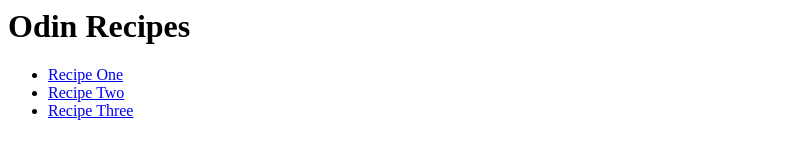
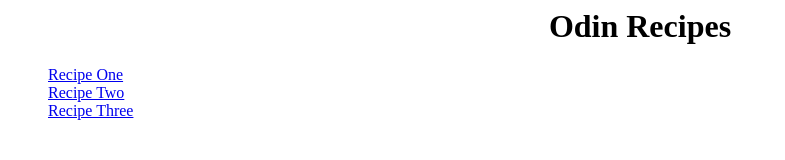
Before and after one commit to oldomphalos/odin-recipes, a plain HTML site: page index.html in a window 1280 px wide. Shown: the whole page, without its empty margins (0-785 px from the left). Drawn offline with Linux system fonts and the light colour scheme.

Commit message:
Link style.css to pages and add styles

```diff
--- a/index.html
+++ b/index.html
@@ -9,7 +9,7 @@
 
     <meta name="viewport" content="width=device-width, initial-scale=1.0">
 
-    <link ref="stylesheet" href="style.css"/>
+    <link rel="stylesheet" href="style.css"/>
 
     <title>Odin Recipes</title>
 
--- a/style.css
+++ b/style.css
@@ -1,3 +1,7 @@
 h1 {
     text-align: center;
 }
+
+#main {
+    list-style: none;
+}
```
Also changed, not shown: recipes/recipeone.html (+1 -0 lines), recipes/recipethree.html (+1 -0 lines), recipes/recipetwo.html (+1 -0 lines).
